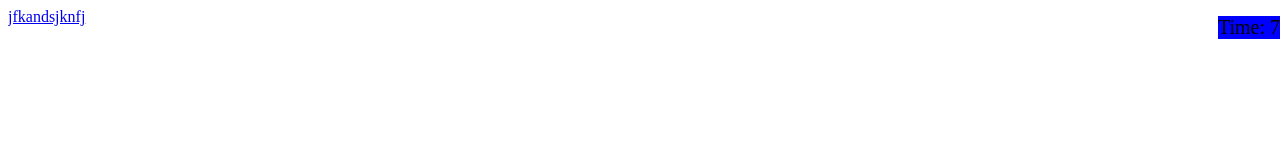
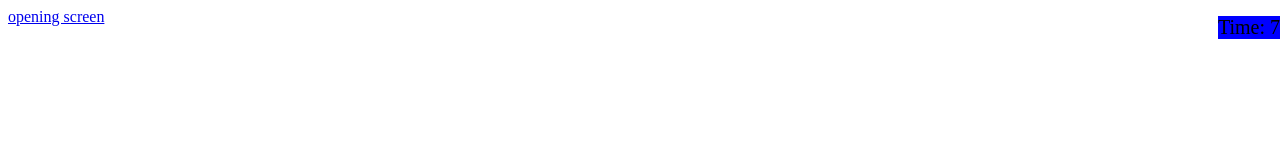
Before and after one commit to Ciaran-McDJ/React-Games, a React (Create React App) app: page /asteroid-dash in a window 1280 px wide. Shown: the top 158 px of the page. Built offline with nearby package versions, Linux system fonts and the light colour scheme.

Commit message:
rest of foundation for game 2

```diff
--- a/src/game/asteroid dash/game1.tsx
+++ b/src/game/asteroid dash/game1.tsx
@@ -40,7 +40,8 @@ export class AsteroidDash extends React.Component<GameProps, GameState> {
                     overflow: "hidden"
                 }}
             >
-                <Link to="/">jfkandsjknfj</Link>
+                <Link to="/">opening screen</Link>
+                <div></div>
                 <Timer
                     x={0}
                     y={2}
--- a/src/game/match/game2.tsx
+++ b/src/game/match/game2.tsx
@@ -1,4 +1,5 @@
 import React from "react";
+import { Link } from "react-router-dom";
 
 interface GameProps {
     // game has no inputs
@@ -8,6 +9,6 @@ interface GameState {}
 export class MatchGame extends React.Component<GameProps, GameState> {
     state: GameState = {};
     render() {
-        return <div>asjgbj</div>;
+        return <Link to="/">opening screen</Link>;
     }
 }
--- a/src/game/opening menu/opening screen.tsx
+++ b/src/game/opening menu/opening screen.tsx
@@ -29,7 +29,7 @@ export function OpeningScreen(props: PROPSTYPES) {
                     left: "50vw"
                 }}
             >
-                game to be made
+                <Link to="/match">Matching!!!</Link>
             </div>
             <div
                 style={{
```
